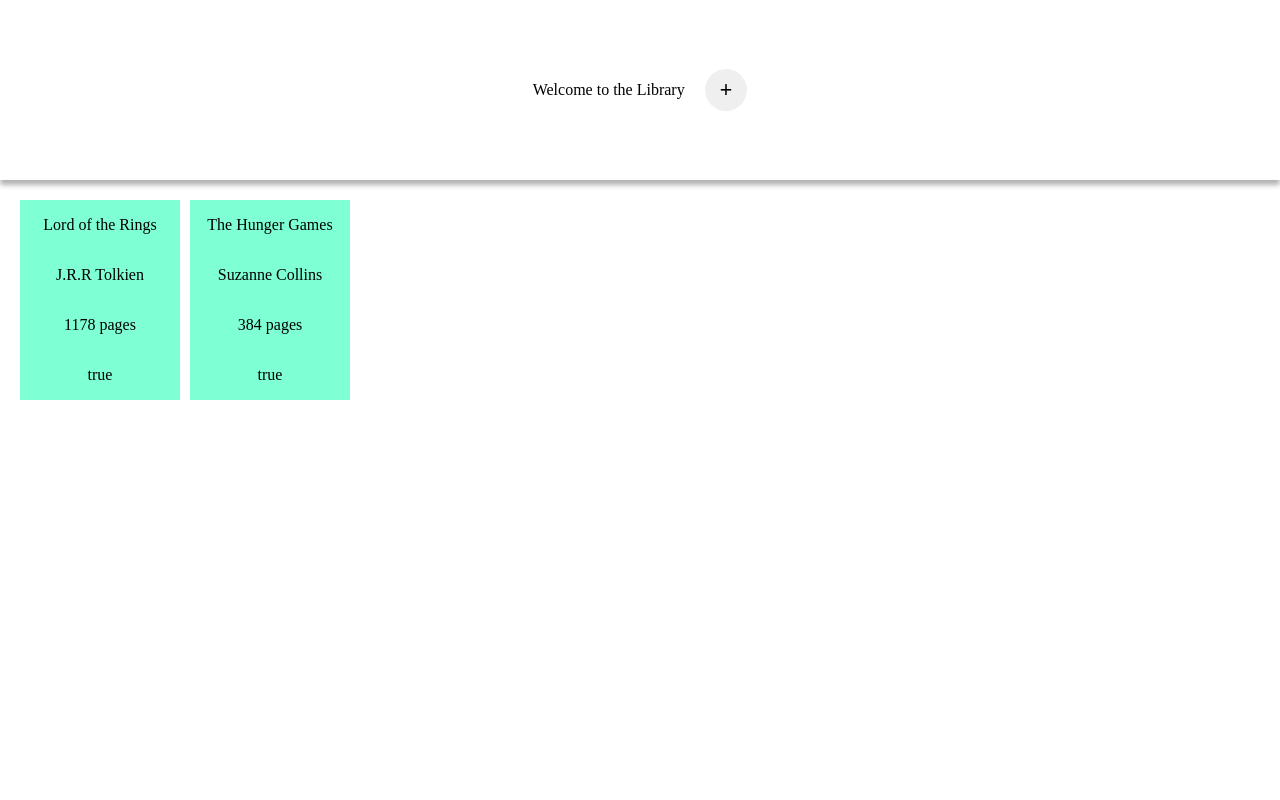
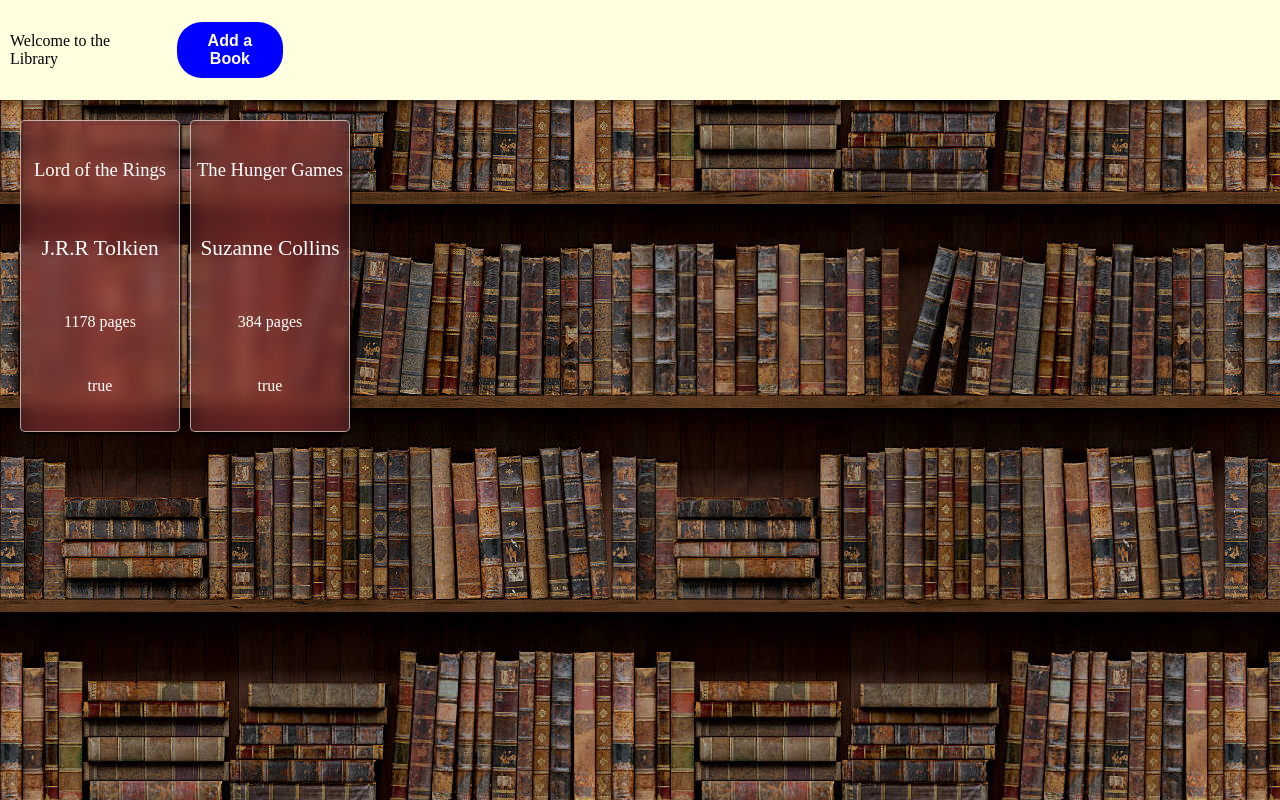
Before and after one commit to Bejaro/Library, a plain HTML site: page index.html in a window 1280 px wide. Drawn offline with Linux system fonts and the light colour scheme.

Commit message:
upload from desktop

```diff
--- a/index.html
+++ b/index.html
@@ -12,7 +12,18 @@
     <div class="container">
         <div class="header">
             <p class="Title">Welcome to the Library</p>
-            <button class="librarybutton">+</button>
+            <button class="button librarybutton" id="addbutton">Add a Book</button>
+            <form class="formbox hidden" method="post" id="form">
+                <label class="formlabel" for="title">Title:</label>
+                <input required class="input" type="text" id="title" name="title">
+                <label class="formlabel" for="author">Author:</label>
+                <input required class="input" type="text" id="author" name="author">
+                <label class="formlabel" for="pages">Pagecount:</label>
+                <input required class="input" type="text" id="pages" name="pages">
+                <label class="formlabel" for="read">Have you read it?</label>
+                <input class="input" type="checkbox"id="read" name="read">
+                <button type="submit" id="submitbutton" class="button formbutton" form="form">+</button>
+            </form>
         </div>
             <div class="shelves" id="shelves">
                 <div class="book">
--- a/script.js
+++ b/script.js
@@ -1,6 +1,16 @@
 let myLibrary = [];
 let shelf = document.getElementById("shelves");
 var booksDisplayed = document.getElementsByClassName("book");
+const addButton = document.getElementById("addbutton");
+const submitButton = document.getElementById("submitbutton");
+const formBox = document.getElementById("form");
+
+addButton.addEventListener('click', showForm)
+submitButton.addEventListener('click', function(event) {
+    event.preventDefault();
+    addBookToLibrary(title.value, author.value, pages.value, read.value);
+    hideForm();
+});
 
 function Book(title, author, pages, read){
     this.title = title;
@@ -16,8 +26,17 @@ const LOTR = new Book('Lord of the Rings', 'J.R.R Tolkien', 1178, true);
 const Hunger = new Book('The Hunger Games', 'Suzanne Collins', 384, true);
 myLibrary.push(LOTR, Hunger);
 
+function showForm(){
+    formBox.classList.remove('hidden')
+}
+
+function hideForm(){
+    formBox.classList.add('hidden')
+}
+
 function addBookToLibrary(title, author, pages, read){
     const newBook = new Book(title, author, pages, read);
+    console.log (newBook);
     myLibrary.push(newBook);
     updateLibrary();
 }
--- a/styles.css
+++ b/styles.css
@@ -4,6 +4,8 @@ body{
 .container{
     height: 100vh;
     width: 100vw;
+    background-color: rosybrown;
+    background-image: url(Images/library-tiled.jpg);
 }
 
 .header{
@@ -11,17 +13,20 @@ body{
     justify-content: center;
     align-items: center;
     padding: 10px;
-    height: 20%;
+    height: 10%;
     -webkit-box-shadow: 0px 5px 5px 0px rgba(0,0,0,0.3);
     -moz-box-shadow: 0px 5px 5px 0px rgba(0,0,0,0.3);
     box-shadow: 0px 5px 5px 0px rgba(0,0,0,0.3);
+    background-color: lightyellow;
 }
 
 .shelves{
     margin: 20px;
     gap: 10px;
+    row-gap: 15px;
     display: grid;
     grid-template-columns: repeat(auto-fill, 10rem);
+
 }
 
 .book{
@@ -29,17 +34,84 @@ body{
     flex-direction: column;
     justify-content: space-evenly;
     align-items: center;
-    height: 2fr;
-    background-color: aquamarine;
+    height: 300px;
+    transition: all 0.2s ease-in-out;
+
+    border: 1px solid rgba(255, 255, 255, 0.596);
+    border-radius: 5px;
+
+    padding: 5px;
+
+    color: white;
+    text-align: center;
+
+    background: rgb(112,44,44);
+    background: linear-gradient(90deg, rgba(112,44,44,0.6) 0%, rgba(139,54,54,0.6) 10%, rgba(161,58,58,0.6) 50%, rgba(139,54,54,0.6) 90%, rgba(112,44,44,0.6) 100%);
+    backdrop-filter: blur(8px);
+
+
+    -webkit-box-shadow: 2px 2px 2px 0px rgba(0,0,0,0.75);
+    -moz-box-shadow: 2px 2px 2px 0px rgba(0,0,0,0.75);
+    box-shadow: 2px 2px 2px 0px rgba(0,0,0,0.75);
+}
+
+.book:hover{
+    transform: scale(1.05);
+    -webkit-box-shadow: 6px 6px 5px 0px rgba(0,0,0,0.75);
+    -moz-box-shadow: 6px 6px 5px 0px rgba(0,0,0,0.75);
+    box-shadow: 6px 6px 5px 0px rgba(0,0,0,0.75);
+}
+
+/*Interactive*/
+
+.button{
+    text-align: center;
+    vertical-align: middle;
+    border: 0;
+    background-color: blue;
+    color: white;
+    font-weight: bold;
 }
 
 .librarybutton{
+    border-radius: 25px;
+    padding: 10px;
+    font-size: 12pt;
+    margin-left: 20px;
+    margin-right: 20px;
+}
+
+.formbutton{
     height: 2em;
     width: 2em;
-    margin-left: 20px;
-    text-align: center;
-    vertical-align: middle;
-    border: 0;
+
     border-radius: 50%;
     font-size: 16pt;
 }
+
+.formbox{
+    transition:  0.2s ease-in-out;
+}
+
+.formbox *{
+    margin: 5px;
+}
+
+/*Fonts*/
+
+.title{
+    font-size: 14pt;
+}
+
+.author{
+    font-size: 16pt;
+}
+
+.pages{
+    font-size: 12pt;
+}
+
+/*Tools*/
+.hidden{
+    opacity: 0;
+}
```
Also changed, not shown: Images/library-tiled.jpg (added).
